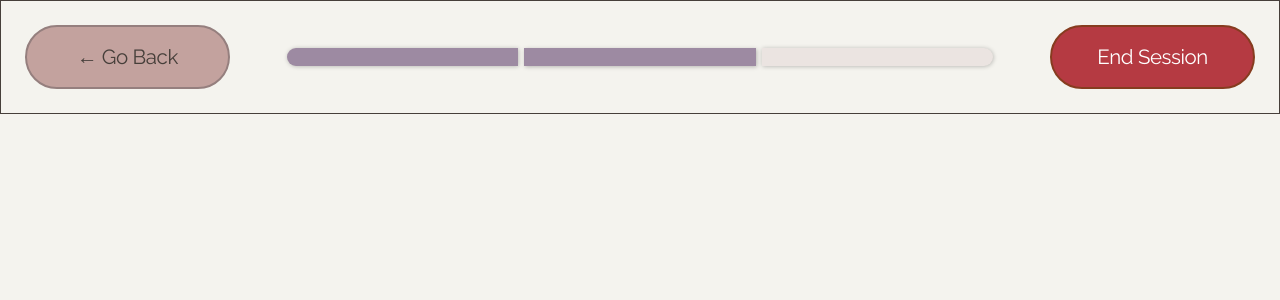
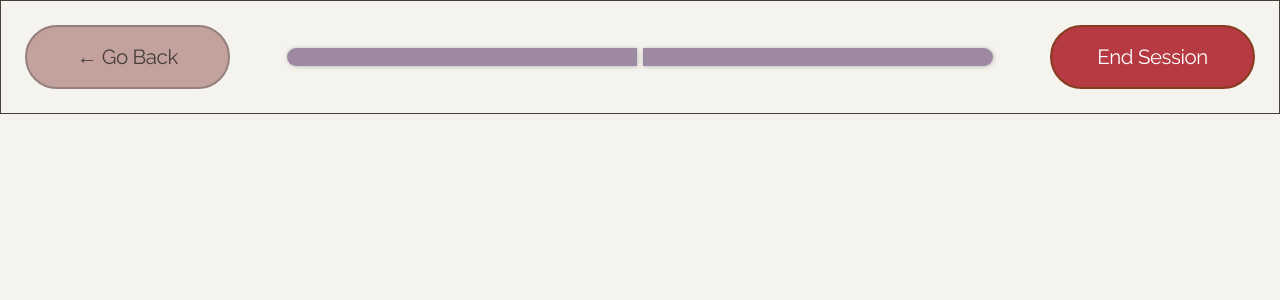
Before and after one commit to CS3560-02-6-A/MallKioskSystem, a React app in the folder frontend/: page /occasion in a window 1280 px wide. Shown: the top 300 px of the page. Built offline with nearby package versions, Linux system fonts and the light colour scheme; the HTML template or start-up script is replaced by a standard one.

Commit message:
change progressBar to 2 parts
used to be 3

```diff
--- a/frontend/src/components/ui/ProgressBar.jsx
+++ b/frontend/src/components/ui/ProgressBar.jsx
@@ -8,7 +8,7 @@ export default function ProgressBar({ step = 1 }) {
         width: "100%",
         height: "clamp(25px, 2.5vw, 30px)",
         display: "grid",
-        gridTemplateColumns: "1fr 1fr 1fr",
+        gridTemplateColumns: "1fr 1fr",
         gap: "6px",
         borderRadius: theme.radius.pill,
         overflow: "hidden",
@@ -16,8 +16,8 @@ export default function ProgressBar({ step = 1 }) {
       }}
     >
       <div style={{ background: theme.colors.eggplant, borderRadius: "999px 0 0 999px", boxShadow: theme.shadows.dropShadow}} />
-      <div style={{ background: step > 1 ? theme.colors.eggplant : theme.colors.palePink, boxShadow: theme.shadows.dropShadow }} />
-      <div style={{ background: step > 2 ? theme.colors.eggplant : theme.colors.palePink, borderRadius: "0 999px 999px 0", boxShadow: theme.shadows.dropShadow }} />
+      {/* <div style={{ background: step > 1 ? theme.colors.eggplant : theme.colors.palePink, boxShadow: theme.shadows.dropShadow }} /> */}
+      <div style={{ background: step > 1 ? theme.colors.eggplant : theme.colors.palePink, borderRadius: "0 999px 999px 0", boxShadow: theme.shadows.dropShadow }} />
     </div>
   );
 }
```
